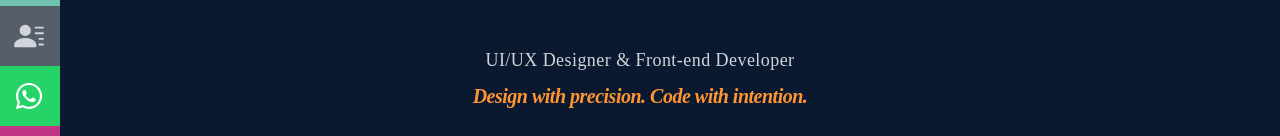
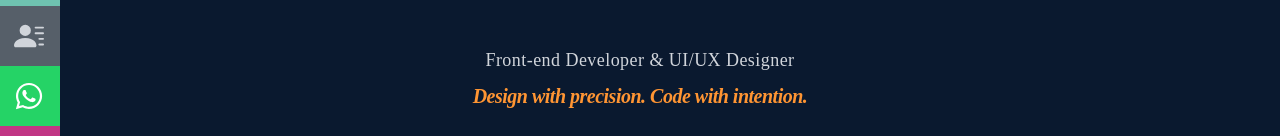
Before and after one commit to Mahta-Ebrahimi/My-Portfolio, a React (Create React App) app: page / in a window 1280 px wide. Shown: the part 454-590 px from the top of the page. Built offline with nearby package versions, Linux system fonts and the light colour scheme.

Commit message:
cv update

```diff
--- a/src/components/Home.jsx
+++ b/src/components/Home.jsx
@@ -69,7 +69,7 @@ const Home = () => {
 
       {/* Role Line */}
       <p className="mt-2 text-base sm:text-lg font-medium text-gray-300 text-center tracking-wide">
-        UI/UX Designer & Front-end Developer
+        Front-end Developer &  UI/UX Designer
       </p>
 
       {/* Tagline */}
```
